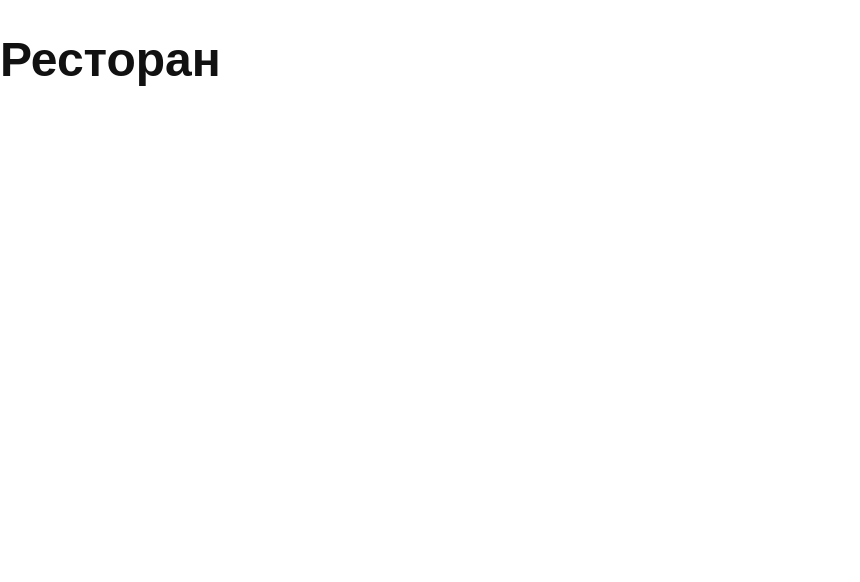
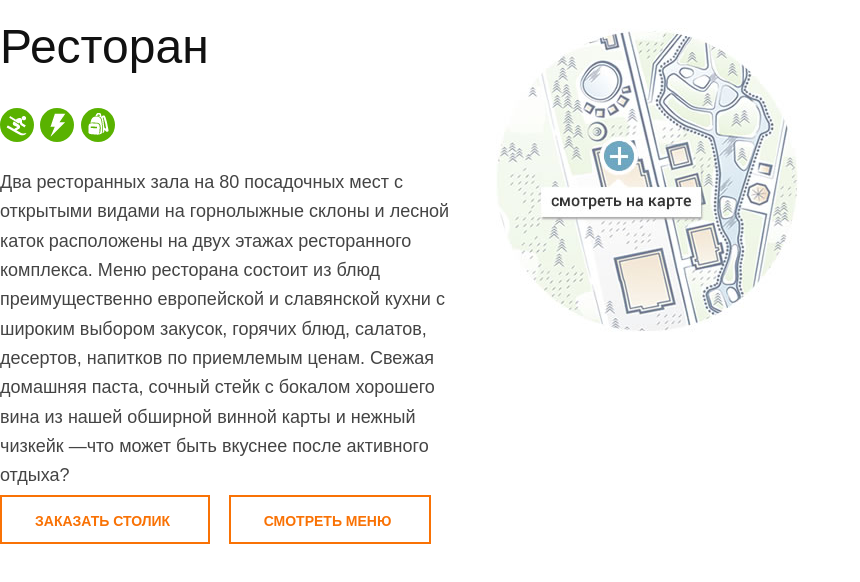
Before and after one commit to ularbekiskakov/html_group_8_homework_37_ularbek, a plain HTML site: page index.html in a window 1280 px wide. Shown: the whole page, without its empty margins (0-860 px from the left). Drawn offline with Linux system fonts and the light colour scheme.

Commit message:
adit media screen 600px

```diff
--- a/index.html
+++ b/index.html
@@ -11,10 +11,23 @@
 </head>
 <body>
 	<div class="container">
-		<div class="leftside">
-			<h1 class="caption">Ресторан</h1>
+		<div class="wrapper">
+			<div class="leftside">
+				<h1 class="caption">Ресторан</h1>
+				<div class="icons-link">
+					<a class="ic-icons icon-a"></a>
+					<a class="ic-icons icon-b"></a>
+					<a class="ic-icons icon-c"></a>
+				</div>
+				<p class="paragraf">Два ресторанных зала на 80 посадочных мест с открытыми видами на горнолыжные склоны и лесной каток расположены на двух этажах ресторанного комплекса. Меню ресторана состоит из блюд преимущественно европейской и славянской кухни с широким выбором закусок, горячих блюд, салатов, десертов, напитков по приемлемым ценам. Свежая домашняя паста, сочный стейк с бокалом хорошего вина из нашей обширной винной карты и нежный чизкейк —что может быть вкуснее после активного отдыха?</p>
+				<div class="btn">
+					<a href="#">заказать столик</a> <span><a href="#">смотреть меню</a></span>
+				</div>
+			</div>
+			<div class="rightside">
+				<img src="image/location.jpg" alt="location">
+			</div>
 		</div>
-		<div class="rightside"></div>
 	</div>
 </body>
 </html>
--- a/styles/style.css
+++ b/styles/style.css
@@ -6,8 +6,99 @@ body {
 	width: 100%;
 	max-width: 935px;
 }
+.leftside {
+	text-align: center;
+	margin: 0 17%;
+}
 .caption {
 	font-size: 48px;
 	color: #111111;
+	font-weight: 100;
+	margin-bottom: 5.5%;
+}
+.paragraf {
+	font-size: 18px;
+	color: #444444;
+	line-height: 1.63;
+	margin-bottom: 8.5%;
+}
 
+.icons-link .ic-icons {
+	display: inline-block;
+	background: #59B200 url(../uploads/location.png) 1px 0;
+	height: 34px;
+	width: 34px;
+	border-radius: 50%;
+	margin: 0 2px 4px 0;
 }
+.icons-link .icon-b {
+	background-position: -40px 0;
+}
+.icons-link .icon-c {
+	background-position: 35px 0;
+}
+.btn a {
+	color: #F97205;
+	font-size: 14px;
+	text-transform: uppercase;
+	text-decoration: none;
+	border: 2px solid #F97205;
+	font-weight: 600;
+	padding: 10px 9px 10px 10px;
+	display: inline-block;
+	margin-bottom: 20px;
+}
+.btn span {
+	margin: 0 4px 0 0;
+}
+.btn span a {
+	padding: 10px 15px 10px 14px;
+}
+.btn a:hover {
+	color: #FFFFFF;
+	background: #F97205;
+}
+.rightside {
+	margin: 3%;
+	text-align: center;
+}
+
+/************@media 600px************/
+
+@media screen and (min-width: 600px){
+	.btn a {
+		margin-right: 15px;
+	}
+}
+
+/************@media 900px***********/
+
+@media screen and (min-width: 900px){
+	.wrapper {
+		display: flex;
+	}
+	.leftside {
+		width: 50%;
+		text-align: left;
+		margin: 0 0;
+		/*float: left;*/
+	}
+	.caption {
+		margin: 19px 0 34px 0;
+	}
+	.paragraf {
+		margin-bottom: 1%;
+		/*width: 60%;*/
+	}
+	.btn a {
+		margin-right: 14px;
+		padding: 16px 38px 13px 33px;
+	}
+	.btn span a {
+
+		padding: 16px 38px 13px 33px;
+	}
+	.rightside {
+		text-align: right;
+	}
+}
```
Also changed, not shown: uploads/location.png (added).
